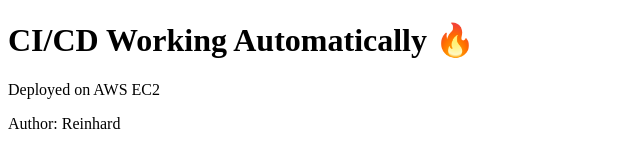
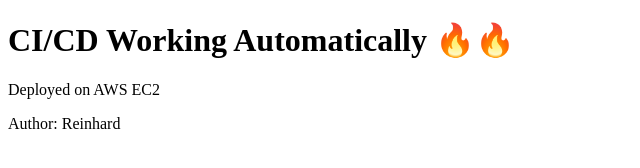
Before and after one commit to Reinhard2002/docker_aws_devops_project, a plain HTML site: page index.html in a window 1280 px wide. Shown: the full height of the page, 0-640 px from the left. Drawn offline with Linux system fonts and the light colour scheme.

Commit message:
Update index.html

```diff
--- a/index.html
+++ b/index.html
@@ -5,7 +5,7 @@
 <title>DevOps Project</title>
 </head>
 <body>
-<h1>CI/CD Working Automatically 🔥 </h1>
+<h1>CI/CD Working Automatically 🔥🔥  </h1>
 <p>Deployed on AWS EC2</p>
 <p>Author: Reinhard</p>
 </body>
```
